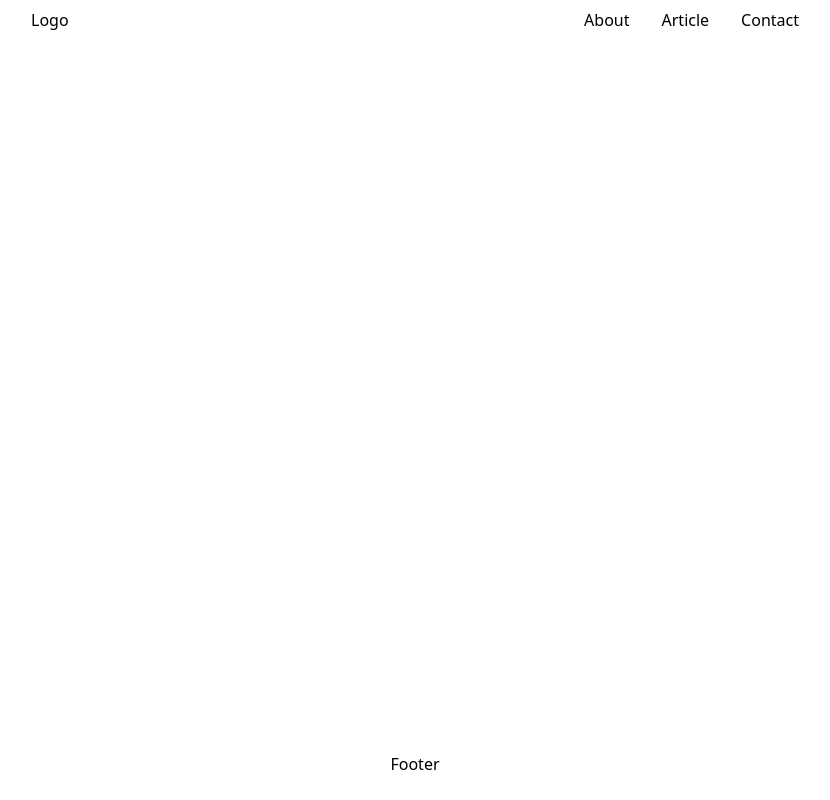
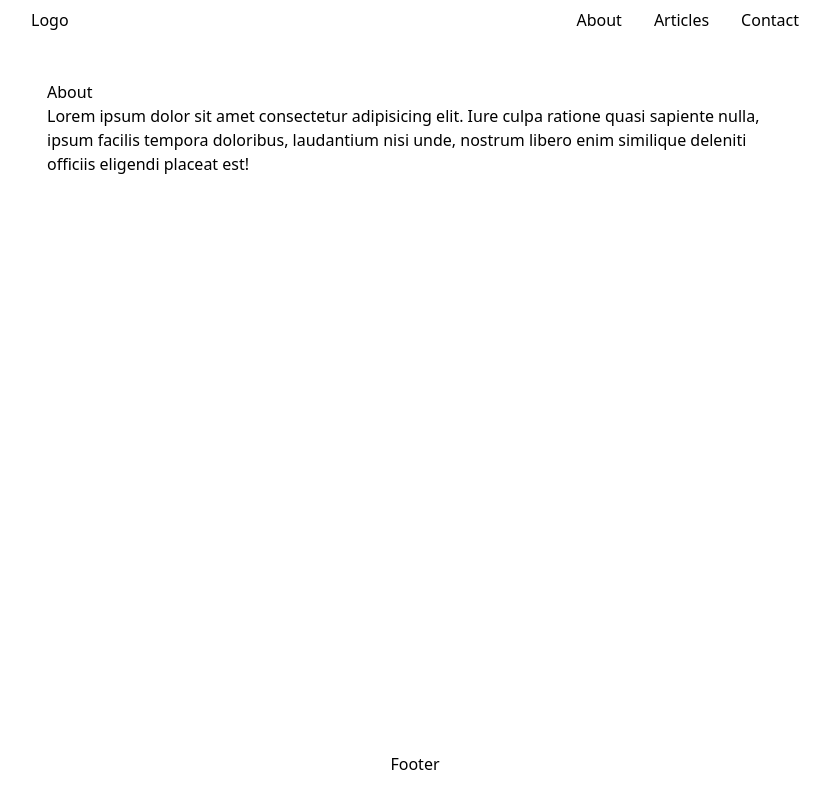
Before and after one commit to saiba-tenpura/portfolio, a Nuxt app: page / in a window 1280 px wide. Shown: the whole page, without its empty margins (225-1055 px from the left). Built offline with nearby package versions, Linux system fonts and the light colour scheme.

Commit message:
Add empty skeleton pages.

```diff
--- a/components/AppNavbar.vue
+++ b/components/AppNavbar.vue
@@ -14,7 +14,7 @@
             About
           </li>
           <li>
-            Article
+            Articles
           </li>
           <li>
             Contact
--- /dev/null
+++ b/pages/articles.vue
@@ -0,0 +1,9 @@
+<template>
+  <div>
+    <h2>Articles</h2>
+  </div>
+</template>
+
+<script lang="ts" setup>
+
+</script>
--- /dev/null
+++ b/pages/contact.vue
@@ -0,0 +1,9 @@
+<template>
+  <div>
+    <h2>Contact</h2>
+  </div>
+</template>
+
+<script lang="ts" setup>
+
+</script>
--- /dev/null
+++ b/pages/index.vue
@@ -0,0 +1,10 @@
+<template>
+  <div>
+    <h2>About</h2>
+    <p>Lorem ipsum dolor sit amet consectetur adipisicing elit. Iure culpa ratione quasi sapiente nulla, ipsum facilis tempora doloribus, laudantium nisi unde, nostrum libero enim similique deleniti officiis eligendi placeat est!</p>
+  </div>
+</template>
+
+<script lang="ts" setup>
+
+</script>
```
